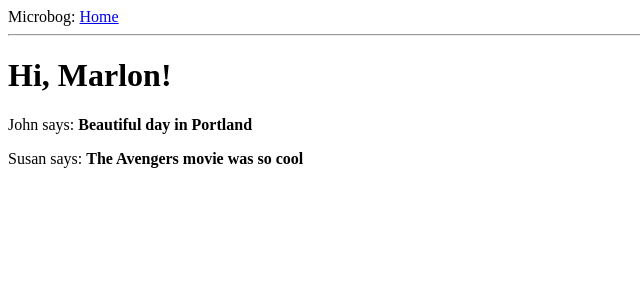
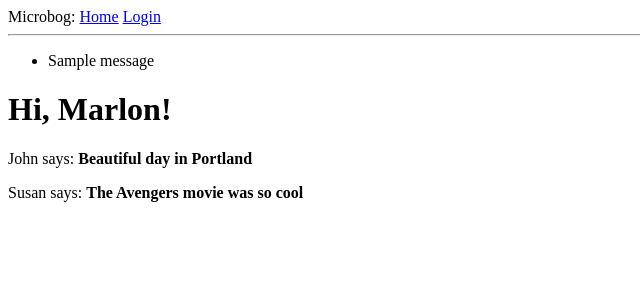
Before and after one commit to marlon-a-nunes/microblog, a Flask app: page / in a window 1280 px wide. Shown: the top 300 px of the page, without its empty margins (0-640 px from the left). Run offline with Flask 3, Linux system fonts and the light colour scheme; one stand-in notice (Sample message) is shown.

Commit message:
Implementa mensagem de Login solicitado para usuário XPTO ao realizar login

```diff
--- a/app/templates/base.html
+++ b/app/templates/base.html
@@ -10,8 +10,21 @@
     {% endif %}
 </head>
 <body>
-    Microbog: <a href="/index">Home</a>
+    Microbog:
+    <a href="{{ url_for('index') }}">Home</a>
+    <a href="{{ url_for('login') }}">Login</a>
     <hr>
+    {% with messages = get_flashed_messages() %}
+    {% if messages %}
+    <ul>
+        {% for message in messages %}
+        <li>
+            {{ message }}
+        </li>
+        {% endfor %}
+    </ul>
+    {% endif %}
+    {% endwith %}
     {% block content %}{% endblock %}
 </body>
 </html>
```
